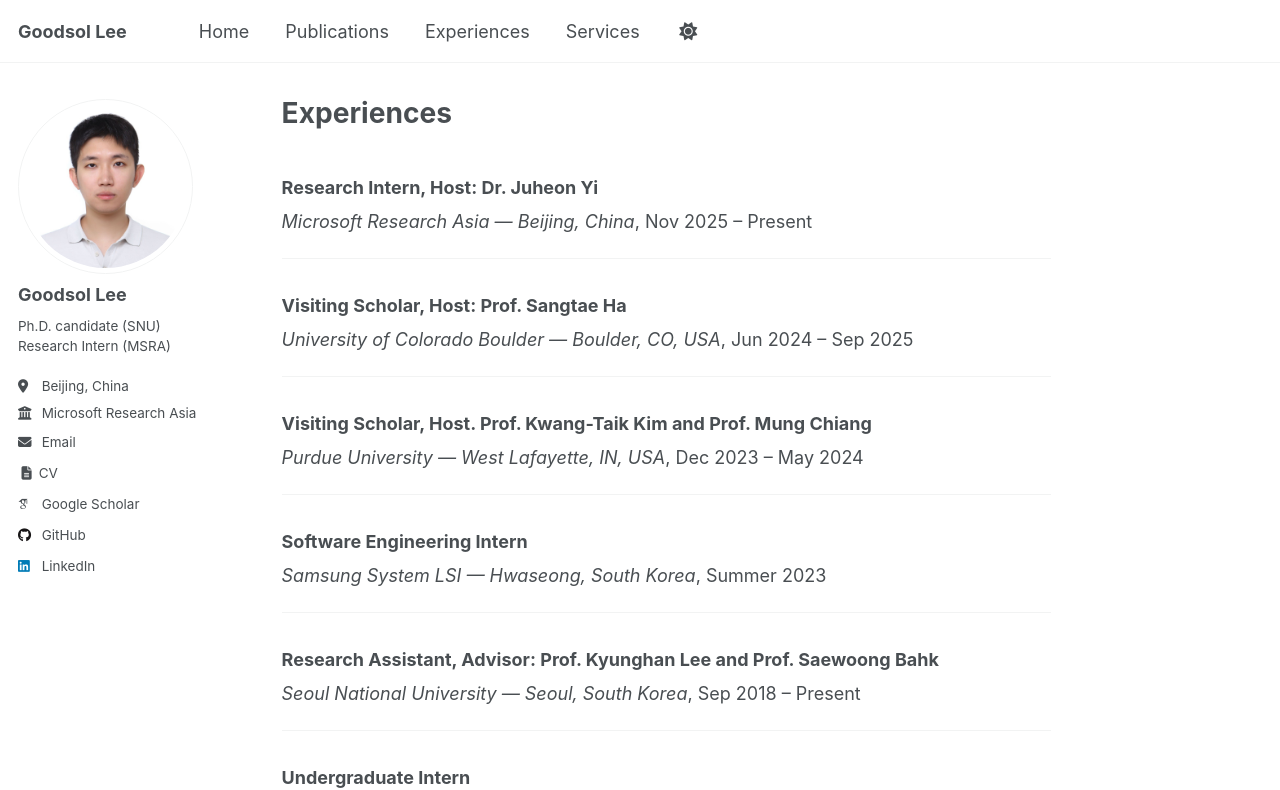
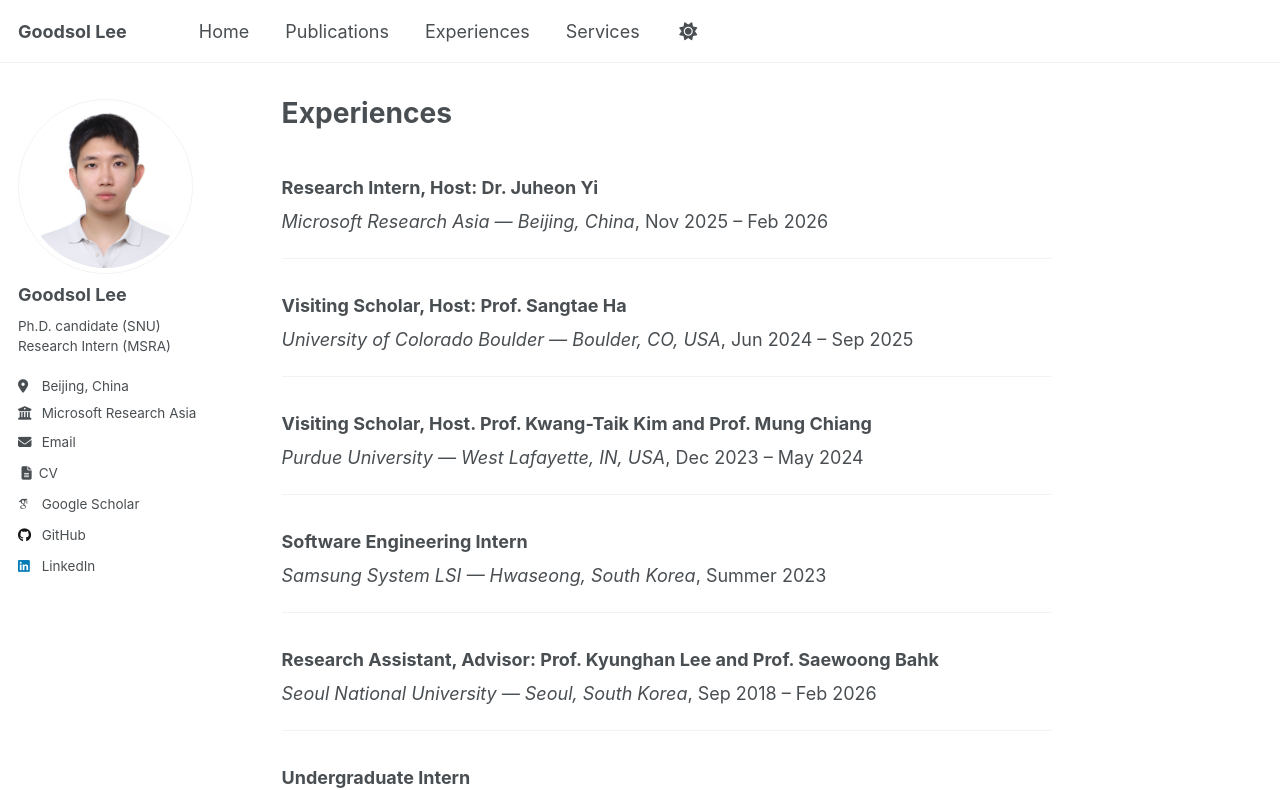
Before and after one commit to goodsollee/GoodsolLee.github.io, a Jekyll site: the page built from _pages/experiences.md, in a window 1280 px wide and 1229 px high. Shown: the top 790 px of the window. Built offline with Jekyll 4.4.1, drawn with Linux system fonts in a browser that asks for light colours; some web fonts are replaced; a script that is not in the unit is left out.

Commit message:
Updated (26.02)

```diff
--- a/_pages/experiences.md
+++ b/_pages/experiences.md
@@ -7,7 +7,7 @@ classes: wide
 ---
 
 ### Research Intern, Host: Dr. Juheon Yi
-*Microsoft Research Asia — Beijing, China*, Nov 2025 – Present
+*Microsoft Research Asia — Beijing, China*, Nov 2025 – Feb 2026
 
 ---
 
@@ -27,7 +27,7 @@ classes: wide
 ---
 
 ### Research Assistant, Advisor: Prof. Kyunghan Lee and Prof. Saewoong Bahk
-*Seoul National University — Seoul, South Korea*,  Sep 2018 – Present
+*Seoul National University — Seoul, South Korea*,  Sep 2018 – Feb 2026
 
 ---
 
```
